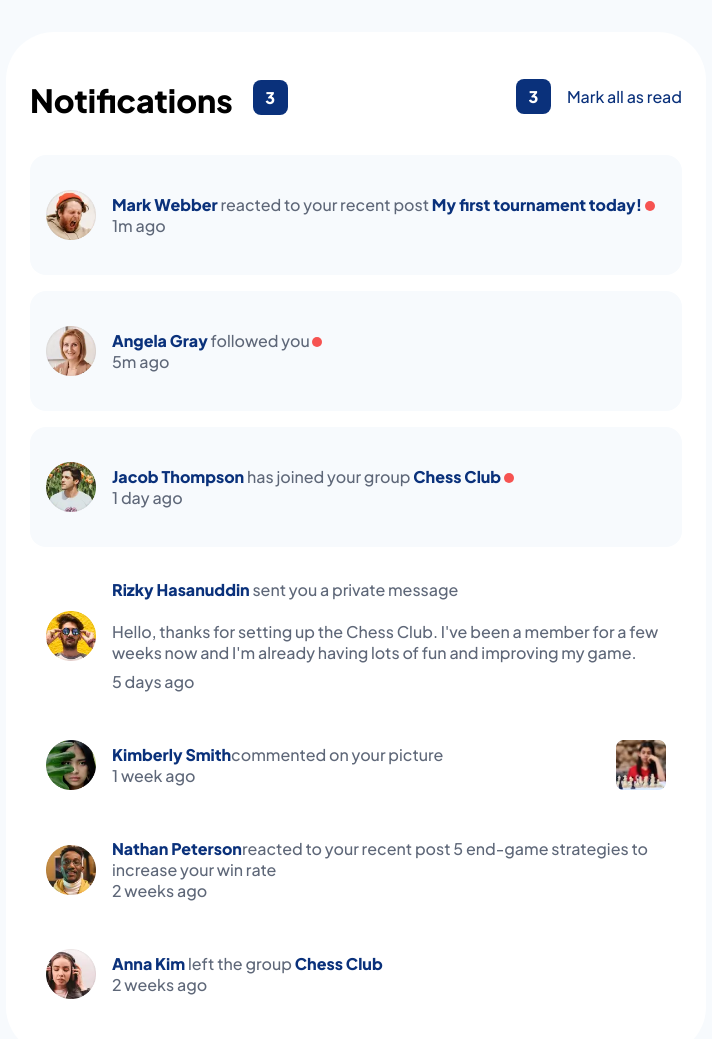
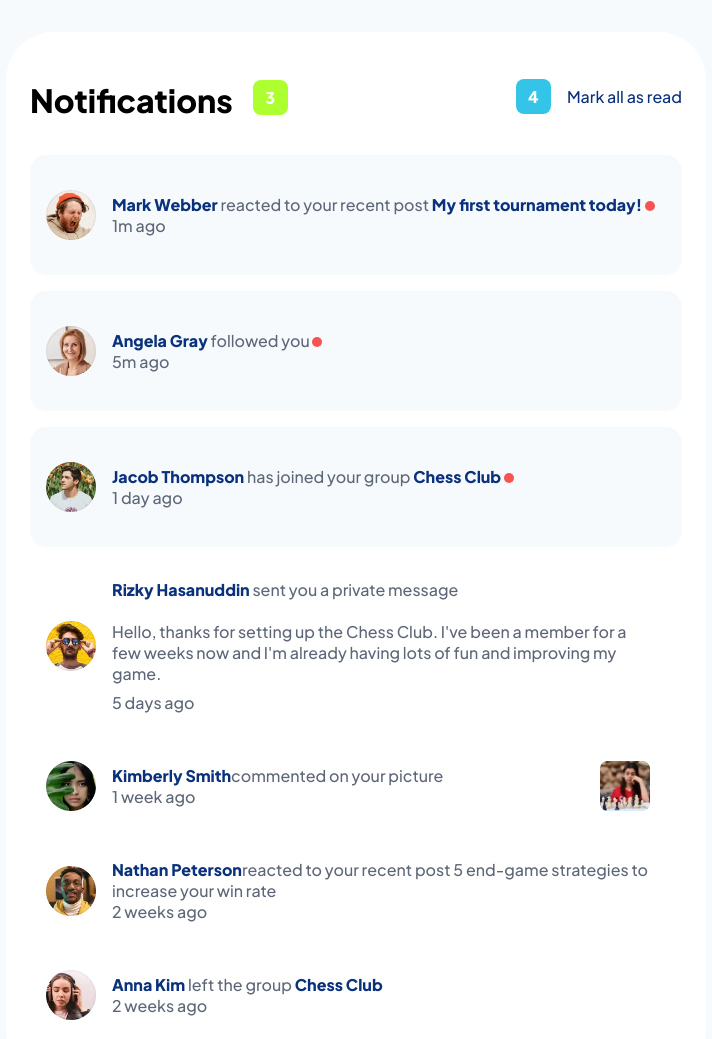
Before and after one commit to PaLeo0330/26-Pagina-de-notificaciones, a plain HTML site: page index.html in a window 1280 px wide. Shown: the whole page, without its empty margins (284-996 px from the left). Drawn offline with Linux system fonts and the light colour scheme.

Commit message:
Se añade numeros en el contenedor de notificaciones leidas y tambien se agrega color a las notificaciones que tengan mayor o igual al numero tres

```diff
--- a/cod.js
+++ b/cod.js
@@ -1,34 +1,75 @@
-function setNumber () {
+function setNumber() {
     let noLeidas = document.querySelectorAll('.unread');
+    let leidas = document.querySelectorAll('.read')
     let notCounter = document.querySelector('.notificaciones');
-    let yesCounter = document.querySelector('.notificaciones-read');
-    notCounter.innerText = noLeidas.length;
-    yesCounter.innerText = noLeidas.length;
+    let yesCount = document.querySelector('.notificaciones-read');
+
+     notCounter.innerHTML = noLeidas.length;
+     yesCount.innerHTML = leidas.length;
 
 
-    if (noLeidas.length === 0){
-        notCounter.classList.remove('zero')
+    if (notCounter.innerHTML === '0') {
+        notCounter.classList.add("zero")
     } else {
-        notCounter.classList.add('zero')
+        notCounter.classList.remove("zero")
     }
+
+    if (notCounter.innerHTML <= '3') {
+        notCounter.classList.add("green")
+    } else  {
+        notCounter.classList.remove("green")
+    }
+
+    if (yesCount.innerHTML === '0') {
+        yesCount.classList.add("one")
+    } else  {
+        yesCount.classList.remove("one")
+    }
+
+
+
+    if (yesCount.innerHTML <= '3') {
+        yesCount.classList.add("red")
+    } else  {
+        yesCount.classList.remove("red")
+    }
+
+
 
 }
 
     setNumber()
     let notificaciones = document.querySelectorAll('.notif-card')
 
-notificaciones.forEach(function(desactivar) {
-    desactivar.addEventListener('click', function() {
+
+
+    notificaciones.forEach(function (desactivar) {
+        desactivar.addEventListener('click', function () {
             desactivar.classList.toggle('unread');
             setNumber()
         })
     })
 
+    notificaciones.forEach(function (activar) {
+        activar.addEventListener('click', function () {
+            activar.classList.toggle('read');
+            setNumber()
+        })
+    })
+
+
 
     let markAll = document.querySelector('.mark-all')
-markAll.addEventListener('click', function() {
-    notificaciones.forEach(function(card) {
+    markAll.addEventListener('click', function () {
+        notificaciones.forEach(function (card) {
             card.classList.remove('unread');
             setNumber()
         })
     })
+
+    markAll.addEventListener('click', function () {
+        notificaciones.forEach(function (card) {
+            card.classList.add('read');
+            setNumber()
+        })
+    })
--- a/index.html
+++ b/index.html
@@ -18,12 +18,12 @@
     <header>
       <div class="caja-notificacion">
       <h1 class="titulo">Notifications</h1>
-      <span class="notificaciones"></span>
+      <span class="notificaciones">0</span>
       </div>
-<div class="container2">
-  <span class="notificaciones-read"></span>
-  <p class="mark-all">Mark all as read</p>
-</div>
+  <div class="container2">
+    <span class="notificaciones-read"></span>
+    <p class="mark-all">Mark all as read</p>
+  </div>
 
     </header>
 
@@ -58,7 +58,7 @@
               </div>
             </div>
 
-            <div class="notif-card">
+            <div class="notif-card read">
               <div class="mensaje_card">
                 <img src="/assets/images/avatar-rizky-hasanuddin.webp" height="50px" alt="">
                 <div class="descripcion">
@@ -77,7 +77,7 @@
             </div>
 
 
-    <div class="notif-card">
+    <div class="notif-card read">
       <img src="/assets/images/avatar-kimberly-smith.webp" height="50px" alt="">
       <div class="descripcion">
         <p class="usuario-actividad">
@@ -88,7 +88,7 @@
     <img class="imagen-chess" src="/assets/images/image-chess.webp" height="50px" alt="">
     </div>
 
-    <div class="notif-card">
+    <div class="notif-card read">
       <img src="/assets/images/avatar-nathan-peterson.webp" height="50px" alt="">
       <div class="descripcion">
         <p class="usuario-actividad">
@@ -97,7 +97,7 @@
         <p class="time">2 weeks ago</p>
       </div>
     </div>
-    <div class="notif-card">
+    <div class="notif-card read">
       <img src="/assets/images/avatar-anna-kim.webp" height="50px" alt="">
     <div class="descripcion">
       <p class="uduario-actividad">
--- a/styles.css
+++ b/styles.css
@@ -9,6 +9,7 @@
 --Darkgrayishblue: hsl(219, 12%, 42%);
 --Verydarkblue: hsl(224, 21%, 14%);
 --font-family: 'Plus Jakarta Sans', sans-serif;
+
 }
 
 * {
@@ -67,6 +68,15 @@ header {
     justify-content: center;
     align-items:  center;
     background-color: var(--Blue);
+
+}
+
+.notificaciones.green{
+    background-color: greenyellow;
+}
+
+.notificaciones.zero{
+    display: none !important;
 }
 
 .notificaciones-read {
@@ -80,7 +90,17 @@ header {
     display: flex;
     justify-content: center;
     align-items:  center;
-    background-color: var(--Blue);
+    background-color: #34c4e8;
+
+}
+
+.notificaciones-read.red{
+    background-color: #ce5757;
+
+}
+
+.notificaciones-read.one{
+    display: none !important;
 }
 
 
@@ -140,6 +160,10 @@ strong:hover {
     background-color: var(--Verylightgrayishblue);
 }
 
+.read {
+background-color: var(--White);
+}
+
 .unread p:first-of-type::after {
     content: "";
     background-color: var(--Red);
```
Lines whose indentation alone changed are shown as unchanged.
